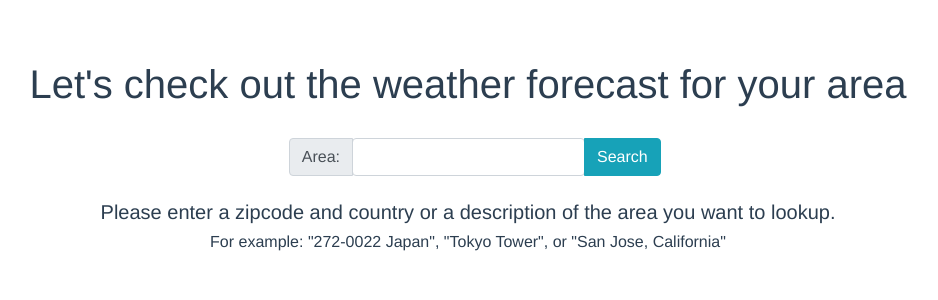
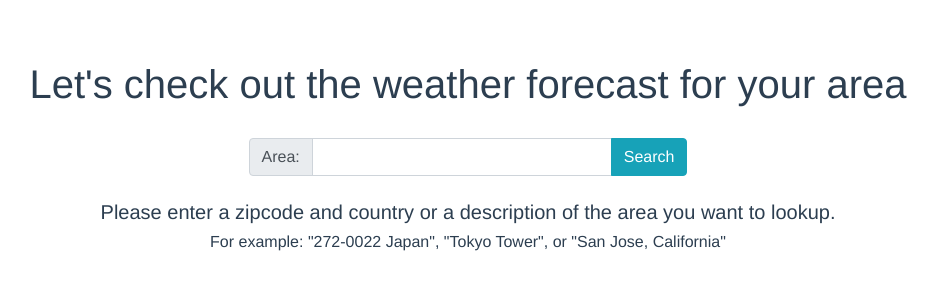
Before and after one commit to KapakahiCoder/Weather-forecast, a Vue app: page / in a window 1280 px wide. Shown: the top 300 px of the page, without its empty margins (172-1110 px from the left). Built offline with nearby package versions, Linux system fonts and the light colour scheme.

Commit message:
Fix the centering issue of the input box and button

```diff
--- a/src/App.vue
+++ b/src/App.vue
@@ -2,14 +2,10 @@
   <div id="app">
     <h1>Let's check out the weather forecast for your area</h1>
     <form id="form" ref="form" @submit.prevent>
-      <b-input-group prepend="Area:">
-        <div>
-          <b-form-input class="form-control" v-model="code"></b-form-input>
-        </div>
+      <b-input-group class="input-group-container" prepend="Area:">
+        <b-form-input class="form-control" v-model="code"></b-form-input>
         <b-input-group-append>
-          <b-button @click="getLocation(code)" variant="info" type="submit"
-            >Search</b-button
-          >
+          <b-button @click="getLocation(code)" variant="info" type="submit">Search</b-button>
         </b-input-group-append>
       </b-input-group>
       <br />
@@ -102,7 +98,19 @@ export default {
 
 #form {
   margin-top: 30px;
-  margin-left: 36%;
+  max-width: 500px;
+  margin-left: auto;
+  margin-right: auto;
+}
+
+.input-group-container {
+  display: flex;
+  justify-content: center;
+  width: 100%;
+}
+
+.form-control {
+  max-width: 300px;
 }
 
 .instructions h6 {
```
